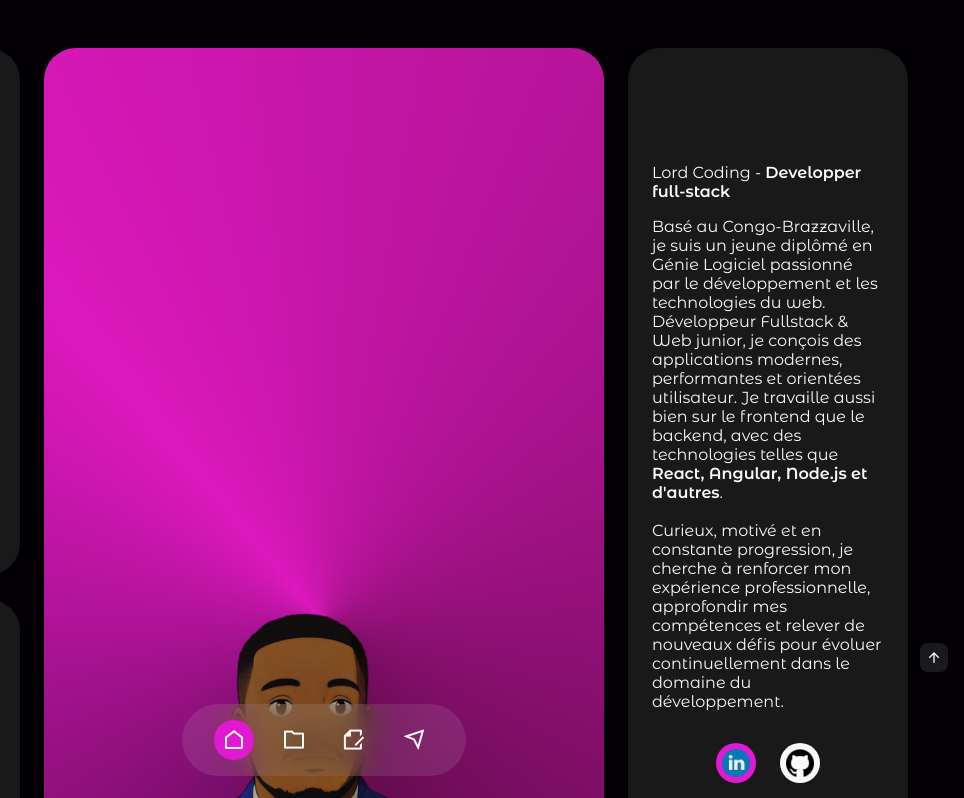
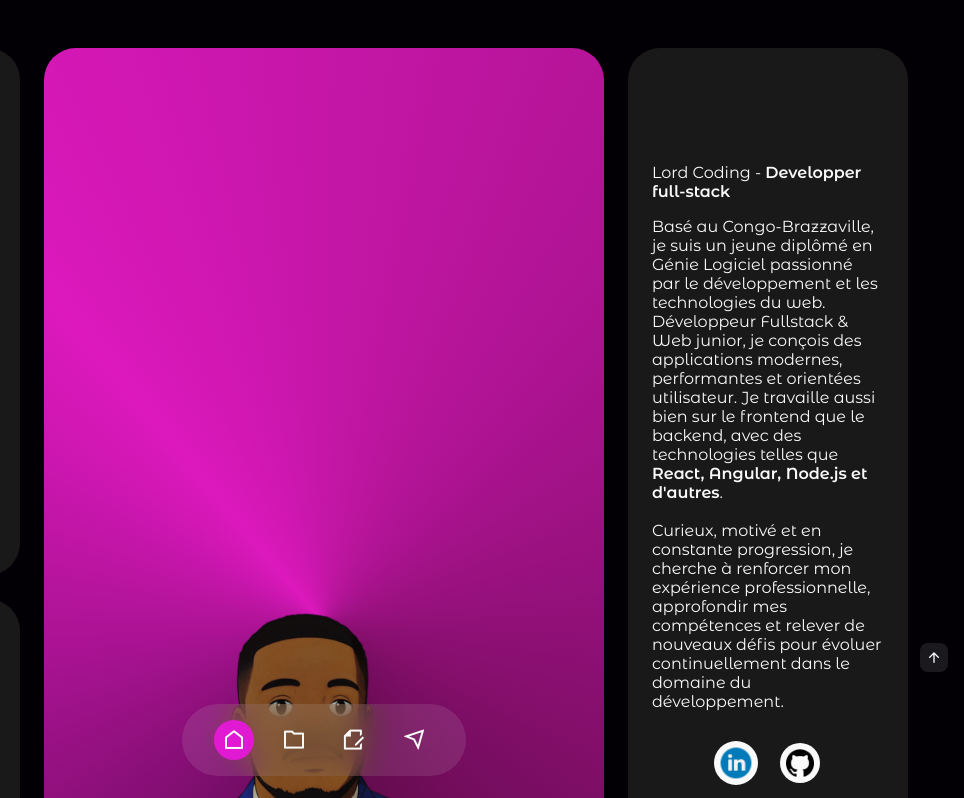
Before and after one commit to Lord-Coding/lord-coding-portfolio, a plain HTML site: page index.html in a window 1280 px wide. In both pictures the pointer is over the link 1052 px from the left and 763 px from the top of the page. Shown: the top 798 px of the page, 316-1280 px from the left. Drawn offline with nearby package versions, Linux system fonts and the light colour scheme; a web font is replaced by a local one.

Commit message:
Correction des icones de reseaux

```diff
--- a/css/styles.css
+++ b/css/styles.css
@@ -304,7 +304,7 @@ img {
 }
 
 .about__link:hover {
-  background-color: var(--first-color);
+  transform: scale(1.1);
   color: var(--white-color);
 }
 
```
